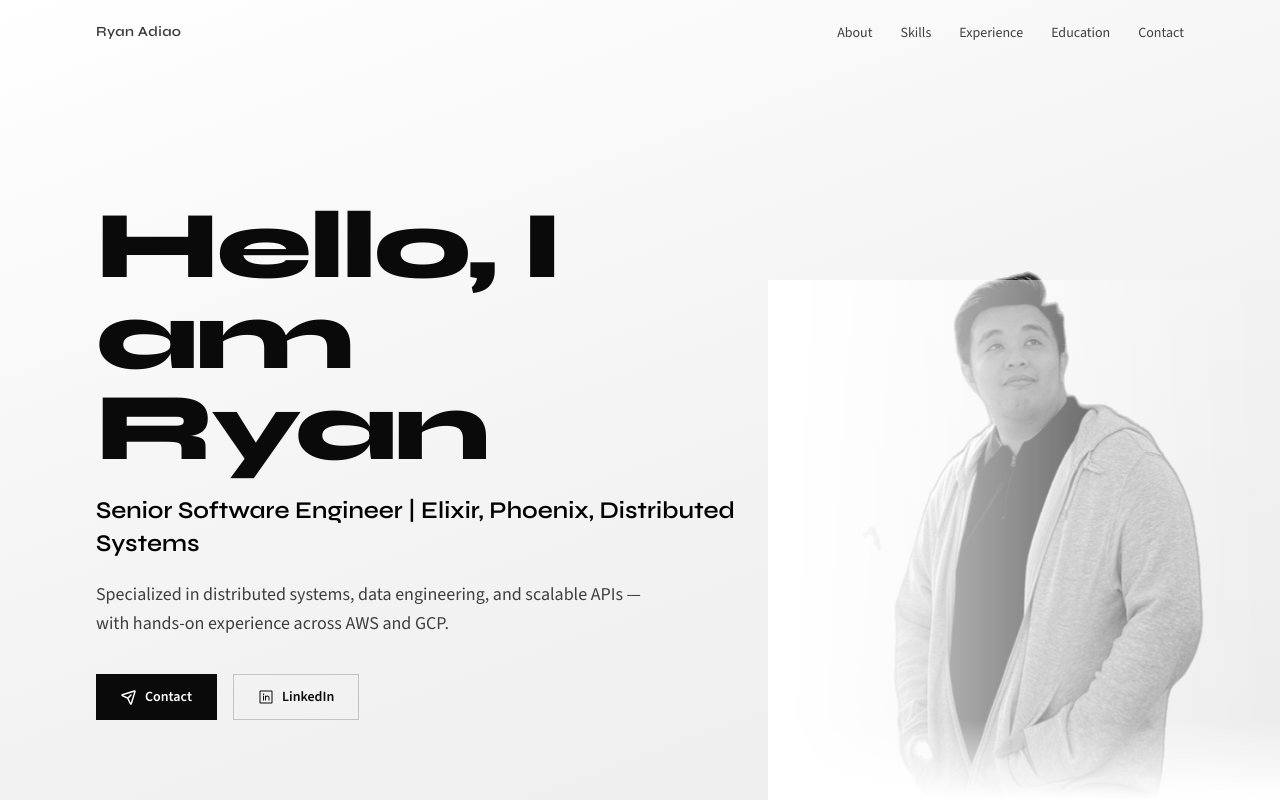
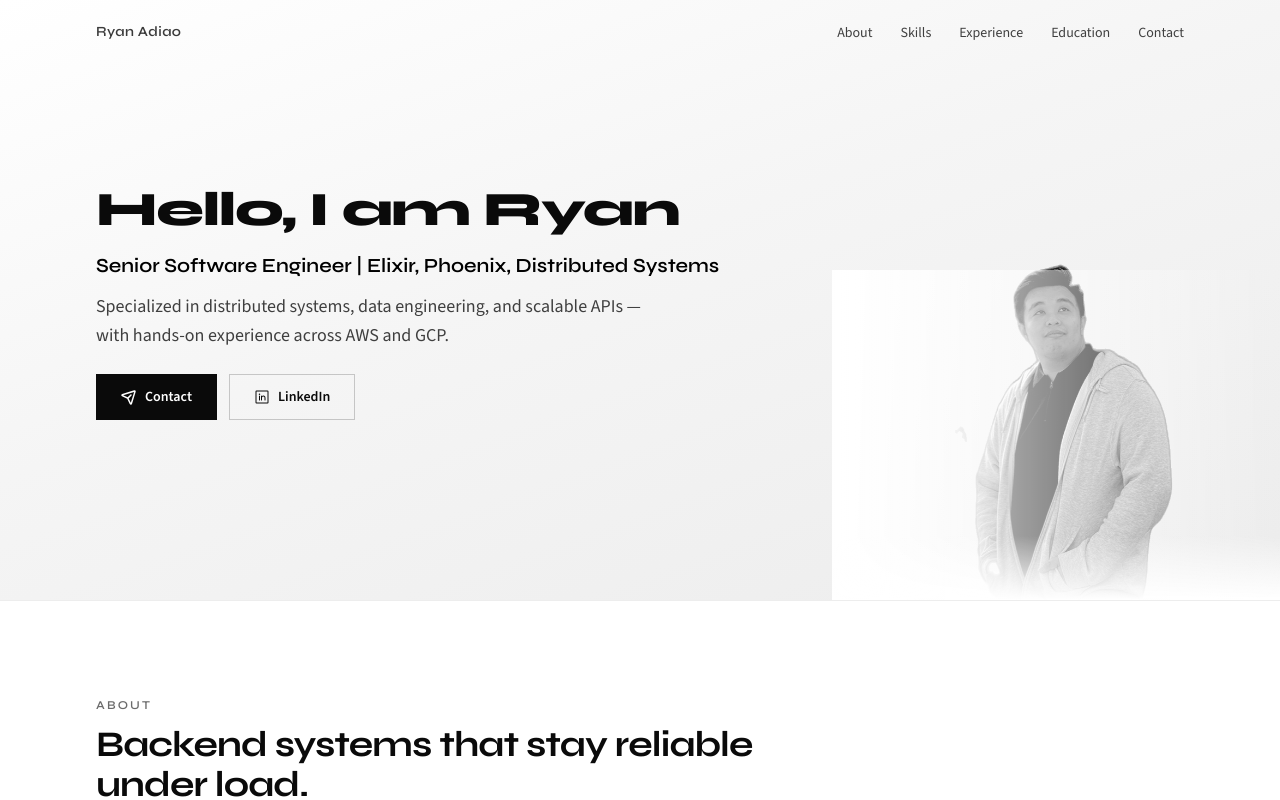
Before and after one commit to Earthborn101/website-portfolio, a React (Vite) app: page / in a window 1280 px wide. Shown: the top 800 px of the page. Built offline with nearby package versions, Linux system fonts and the light colour scheme.

Commit message:
Tighten hero spacing and shrink greeting text
Center a shorter hero, reduce Hello Ryan type size, and close gaps.

```diff
--- a/src/App.tsx
+++ b/src/App.tsx
@@ -91,7 +91,7 @@ function App() {
         {/* Hero — one composition */}
         <section
           id="top"
-          className="relative flex min-h-svh items-end overflow-hidden"
+          className="relative flex min-h-[70svh] items-center overflow-hidden sm:min-h-[75svh]"
           aria-label="Introduction"
         >
           <div
@@ -99,7 +99,7 @@ function App() {
             aria-hidden="true"
           />
           <div
-            className="pointer-events-none absolute bottom-0 right-0 h-[55%] w-[48%] max-w-sm sm:h-[60%] sm:w-[40%] sm:max-w-md lg:h-[65%] lg:max-w-lg"
+            className="pointer-events-none absolute bottom-0 right-0 h-[50%] w-[42%] max-w-xs sm:h-[55%] sm:w-[36%] sm:max-w-sm lg:max-w-md"
             aria-hidden="true"
           >
             <img
@@ -108,22 +108,22 @@ function App() {
               className="animate-drift h-full w-full object-contain object-bottom opacity-90"
             />
             <div className="absolute inset-0 bg-gradient-to-r from-surface via-surface/50 to-transparent" />
-            <div className="absolute inset-x-0 bottom-0 h-20 bg-gradient-to-t from-surface to-transparent" />
+            <div className="absolute inset-x-0 bottom-0 h-16 bg-gradient-to-t from-surface to-transparent" />
           </div>
 
-          <div className="relative z-10 mx-auto flex w-full max-w-6xl flex-1 flex-col justify-end px-5 pb-14 pt-24 sm:px-8 sm:pb-20 sm:pt-32">
+          <div className="relative z-10 mx-auto flex w-full max-w-6xl flex-1 flex-col justify-center px-5 py-20 sm:px-8 sm:py-24">
             <div className="max-w-xl lg:max-w-2xl">
-              <p className="animate-fade-up font-display text-[2.75rem] font-extrabold leading-[0.95] tracking-tight text-ink sm:text-6xl md:text-7xl lg:text-8xl">
+              <p className="animate-fade-up font-display text-3xl font-extrabold leading-tight tracking-tight text-ink sm:text-4xl md:text-5xl">
                 Hello, I am Ryan
               </p>
-              <h1 className="animate-fade-up-delay-1 mt-4 max-w-2xl font-display text-lg font-semibold leading-snug text-accent-deep sm:mt-5 sm:text-2xl">
+              <h1 className="animate-fade-up-delay-1 mt-3 max-w-2xl font-display text-base font-semibold leading-snug text-accent-deep sm:text-xl">
                 {identity.title}
               </h1>
-              <p className="animate-fade-up-delay-2 mt-4 max-w-xl text-base leading-relaxed text-ink-soft sm:mt-5 sm:text-lg">
+              <p className="animate-fade-up-delay-2 mt-3 max-w-xl text-base leading-relaxed text-ink-soft sm:text-lg">
                 Specialized in distributed systems, data engineering, and scalable
                 APIs — with hands-on experience across AWS and GCP.
               </p>
-              <div className="animate-fade-up-delay-3 mt-7 flex flex-wrap items-center gap-3 sm:mt-9 sm:gap-4">
+              <div className="animate-fade-up-delay-3 mt-6 flex flex-wrap items-center gap-3">
                 <a
                   href="#contact"
                   className="inline-flex items-center justify-center gap-2 border border-accent bg-accent px-5 py-2.5 text-sm font-semibold text-white transition hover:border-accent-deep hover:bg-accent-deep sm:px-6 sm:py-3"
```
